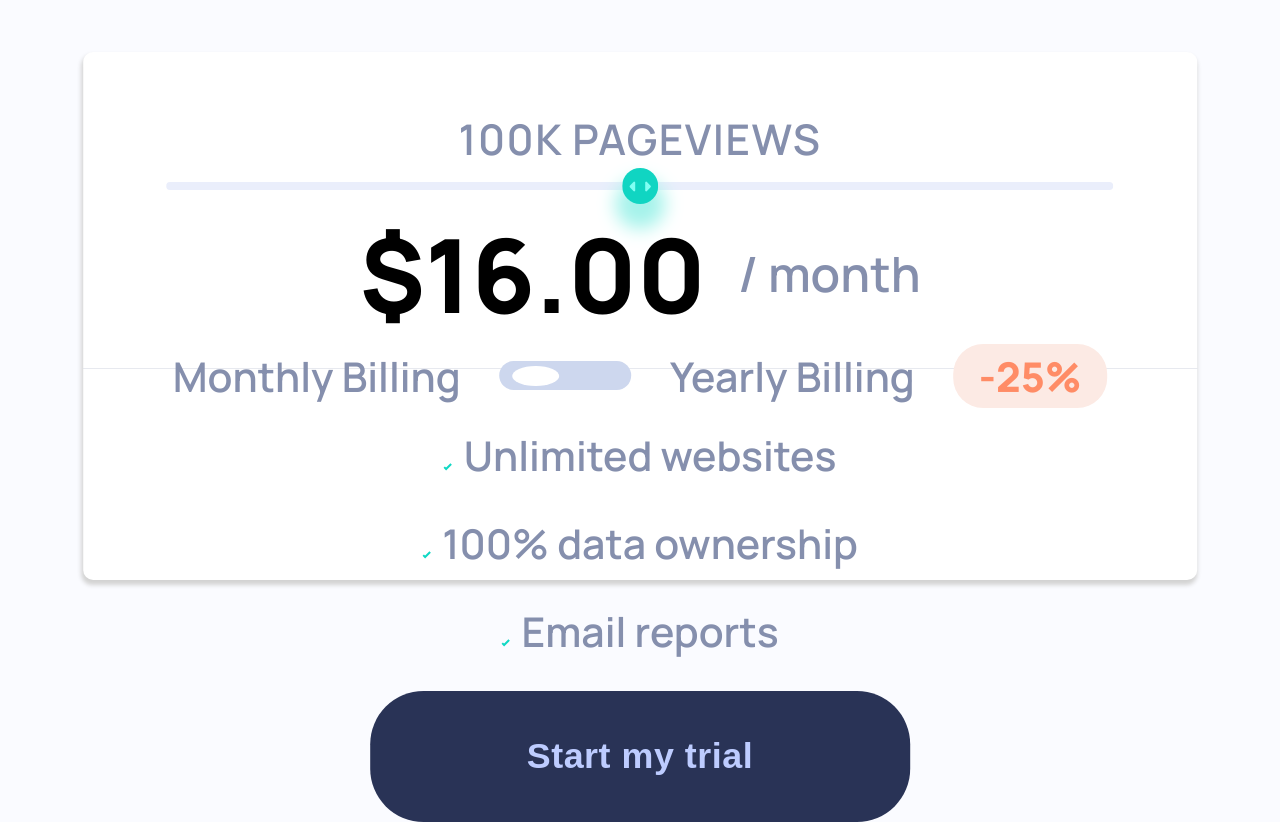
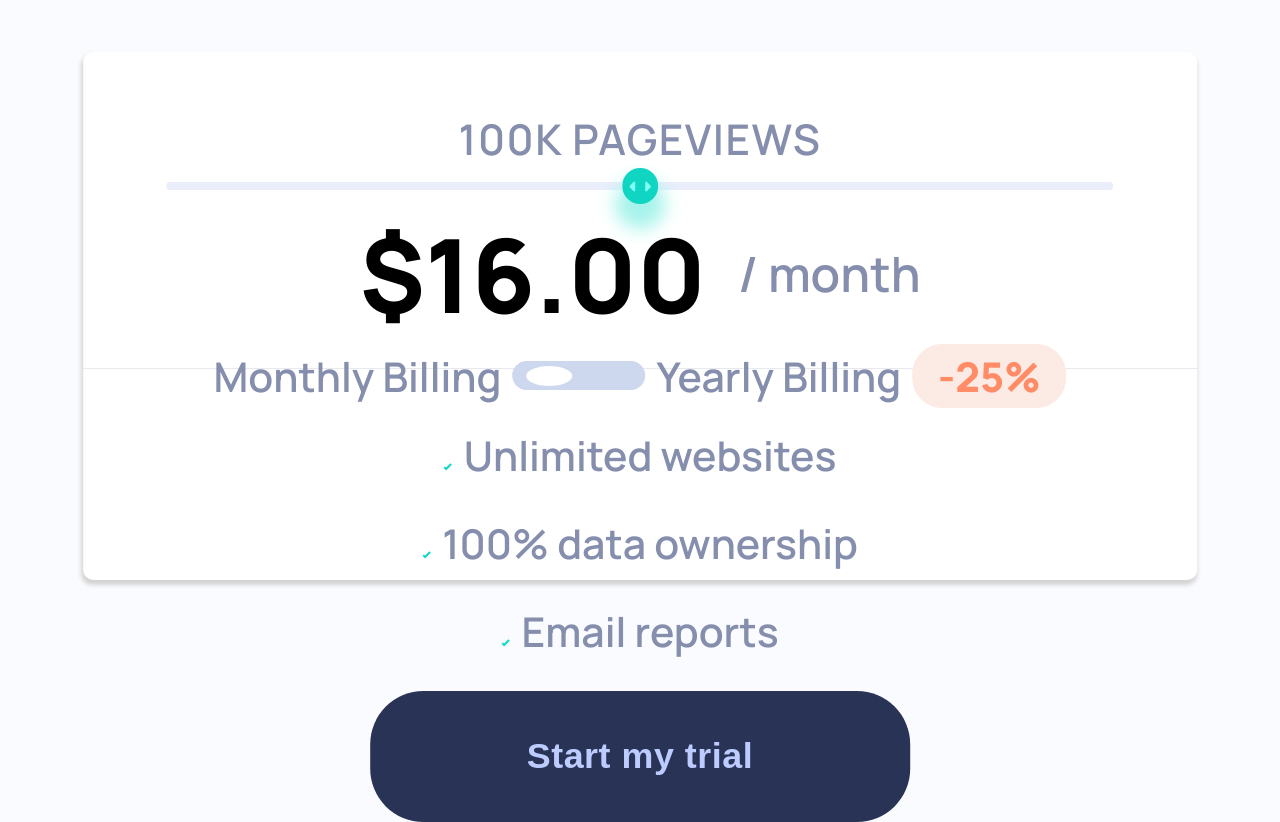
Before and after one commit to wallas938/interactive-pricing-component, a plain HTML site: page index.html in a window 1280 px wide. Shown: the part 706-1528 px from the top of the page. Drawn offline with Linux system fonts and the light colour scheme.

Commit message:
fix2 for card__body last row

```diff
--- a/scss/partials/_card.scss
+++ b/scss/partials/_card.scss
@@ -96,6 +96,7 @@
 
             >span:not(span:last-child) {
                 margin-right: 3vw;
+                margin-right: 11.25px;
             }
 
             >span:last-child {
```
Also changed, not shown: public/css/styles.css, 1 other file.
